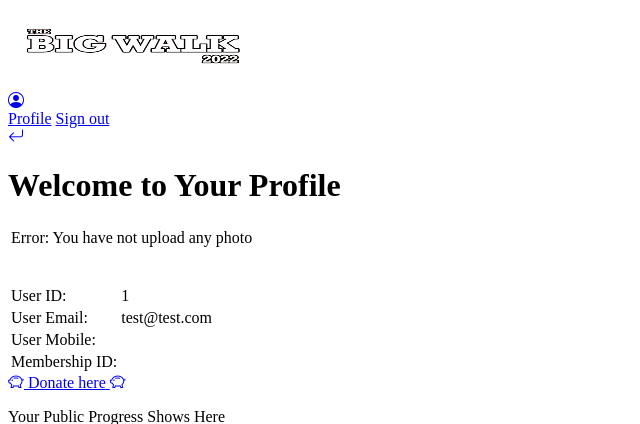
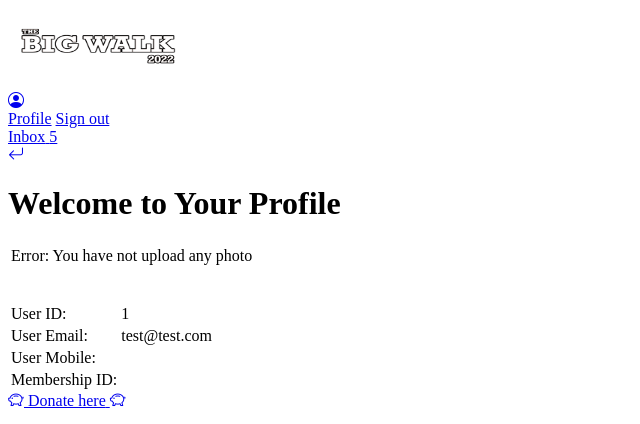
Before and after one commit to terenzzzz/TheBigWalk, a Rails app: page /profile in a window 1280 px wide. Shown: the top 424 px of the page, without its empty margins (0-640 px from the left). Run offline with Rails 7, Linux system fonts and the light colour scheme; a user stored in the database is signed in; parts of the project's set-up code (start-up, migrations or seed data) failed here and were passed over; some libraries are stand-ins or nearby versions.

Commit message:
add inbox

```diff
--- a/app/controllers/walkers_controller.rb
+++ b/app/controllers/walkers_controller.rb
@@ -23,6 +23,9 @@
         @users = @search.result(distinct: true)
     end
 
+    def inbox
+    end
+
     def index
     end
 
--- a/app/views/layouts/application.html.haml
+++ b/app/views/layouts/application.html.haml
@@ -17,15 +17,21 @@
     %header.p-3.mb-3.border-bottom
       .container
         .row
-          .col-9
-            = link_to(image_tag("BW_Logo1.png", :size => "250x80"), root_path)
-          .col-3
+          .col-6
+            = link_to(image_tag("BW_Logo1.png", :size => "180x80"), root_path)
+          .col-2
             -if user_signed_in?
               %a.nav-link.dropdown-toggle{ href: '#', data: { bs_toggle: :dropdown }, aria: { expanded: false } }
-                .i.bi.bi-person-circle
+                .i.bi.bi-person-circle.align-items-center.display-6
               %nav.dropdown-menu.dropdown-menu-lg-end
                 = link_to 'Profile' , profile_index_path, class: 'dropdown-item', title: 'Go to the profile page'
                 = link_to 'Sign out', destroy_user_session_path, class: 'dropdown-item', method: :delete, title: "Log out of the system"
+          .col-4
+            -if user_signed_in?
+              =link_to inbox_walkers_path, class: 'btn btn-primary primary-button btn-sm' do
+                %span Inbox
+                %span.badge 5
+
 
 
     .flash-messages
--- a/app/views/profile/index.html.haml
+++ b/app/views/profile/index.html.haml
@@ -45,7 +45,7 @@
 
     =link_to "/",class: 'btn btn-primary primary-button' do
         %span.bi.bi-share
-        %spam Share
+        %span Share
     =link_to edit_profile_path(current_user), class: 'btn btn-primary primary-button' do
         %span.bi.bi-pencil-square
         %span Edit
--- /dev/null
+++ b/app/views/walkers/inbox.html.haml
@@ -0,0 +1 @@
+%h1 Welcome to inbox
--- a/config/routes.rb
+++ b/config/routes.rb
@@ -13,6 +13,7 @@
     get 'help', on: :collection
     get 'drop_out', on: :collection
     get 'search', on: :collection
+    get 'inbox', on: :collection
   end
 
   resources :admins do
```
